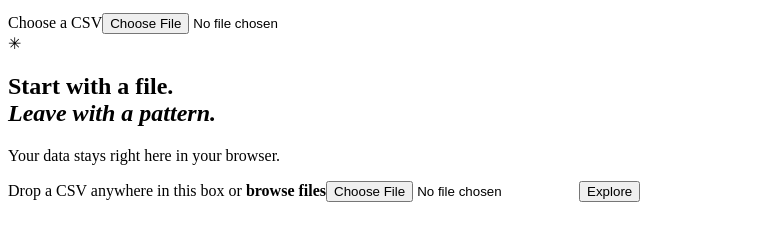
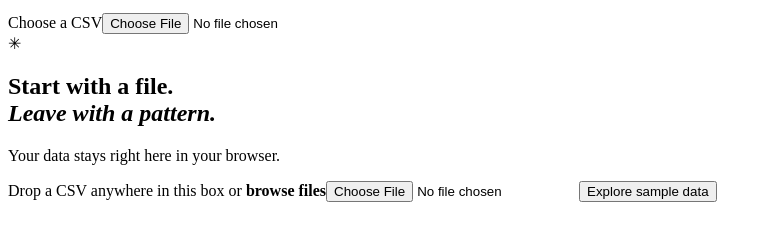
Before and after one commit to mmutavi/data-stories, a plain HTML site: page index.html in a window 1280 px wide. Shown: the part 127-368 px from the top of the page, without its empty margins (0-772 px from the left). Drawn offline with Linux system fonts and the light colour scheme.

Commit message:
Continue clean up code

```diff
--- a/index.html
+++ b/index.html
@@ -1 +1 @@
-<!doctype html><html lang="en"><head><meta charset="utf-8"><meta name="viewport" content="width=device-width,initial-scale=1"><title>Data Stories — make a chart from a CSV</title><link rel="stylesheet" href="styles.css"></head><body><header><div class="mark">D<span>/</span>S</div><div><h1>Every dataset has a story.</h1><p>Drop in a CSV. Find the shape hiding inside it.</p></div><label class="upload">Choose a CSV<input type="file" id="file" accept=".csv,text/csv"></label></header><main><section class="welcome" id="welcome"><div class="spark">✳</div><h2>Start with a file.<br><i>Leave with a pattern.</i></h2><p>Your data stays right here in your browser.</p><label class="drop" id="drop">Drop a CSV anywhere in this box or <b>browse files</b><input type="file" id="file2" accept=".csv,text/csv"></label><button id="sample">Explore
+<!doctype html><html lang="en"><head><meta charset="utf-8"><meta name="viewport" content="width=device-width,initial-scale=1"><title>Data Stories — make a chart from a CSV</title><link rel="stylesheet" href="styles.css"></head><body><header><div class="mark">D<span>/</span>S</div><div><h1>Every dataset has a story.</h1><p>Drop in a CSV. Find the shape hiding inside it.</p></div><label class="upload">Choose a CSV<input type="file" id="file" accept=".csv,text/csv"></label></header><main><section class="welcome" id="welcome"><div class="spark">✳</div><h2>Start with a file.<br><i>Leave with a pattern.</i></h2><p>Your data stays right here in your browser.</p><label class="drop" id="drop">Drop a CSV anywhere in this box or <b>browse files</b><input type="file" id="file2" accept=".csv,text/csv"></label><button id="sample">Explore sample data</button></section><section id="dashboard" hidden><div class="stats" id="stats"></div><div class="chart-card"><div
```
